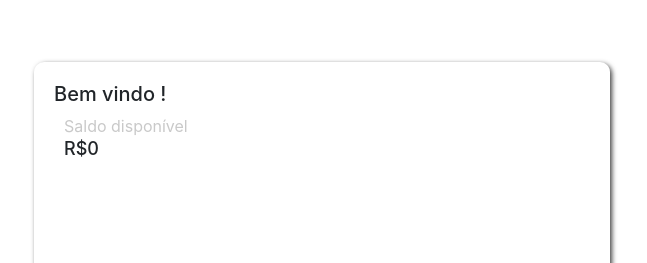
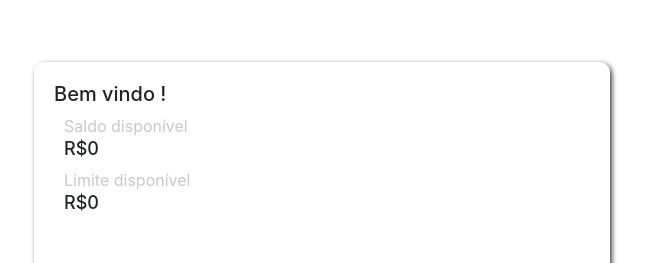
Before and after one commit to Lucasbritx/ekki-web, a React (Create React App) app: page / in a window 1280 px wide. Shown: the part 188-451 px from the top of the page, without its empty margins (328-975 px from the left). Built offline with nearby package versions, Linux system fonts and the light colour scheme; no server answers.

Commit message:
adicionar limite

```diff
--- a/src/pages/ShowBalance.tsx
+++ b/src/pages/ShowBalance.tsx
@@ -34,6 +34,7 @@ const ShowBalance = (): JSX.Element => {
   const getUserBalance = (): any => {
     UserService.getUserBalance(defaultUserId).then((response: any) => {
       setBalance(parseFloat(response.balance));
+      setLimit(parseFloat(response.limit));
       setName(response.name);
     });
   };
@@ -49,6 +50,8 @@ const ShowBalance = (): JSX.Element => {
       <NameUser>Bem vindo {name}!</NameUser>
       <p>Saldo disponível</p>
       <BalanceUser>R${balance}</BalanceUser>
+      <p>Limite disponível</p>
+      <BalanceUser>R${limit}</BalanceUser>
     </BalanceContainer>
   );
 };
```
